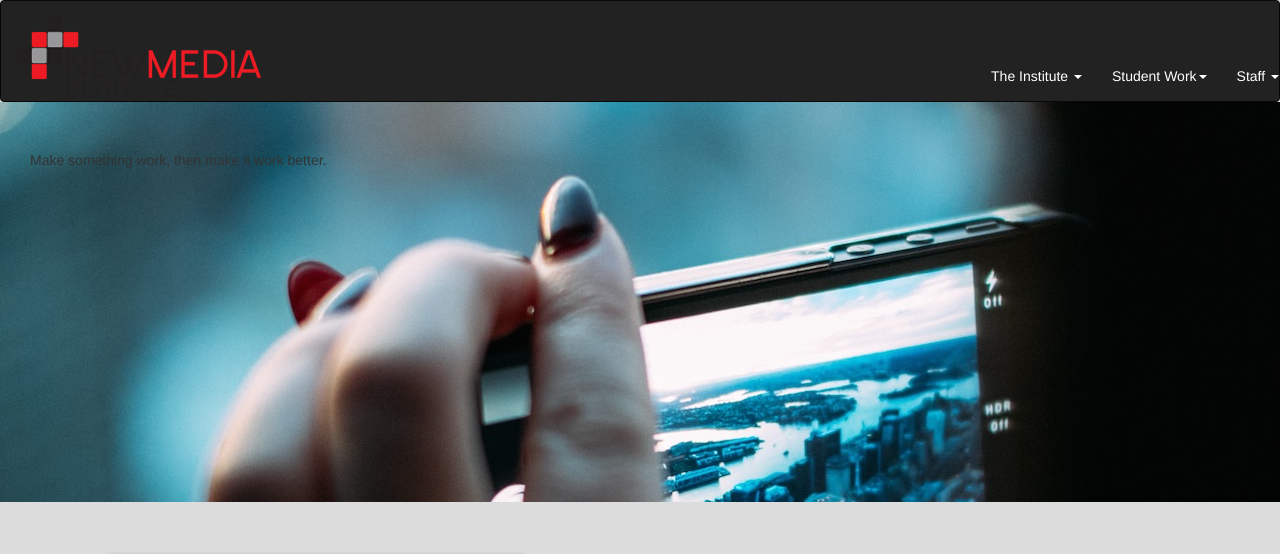
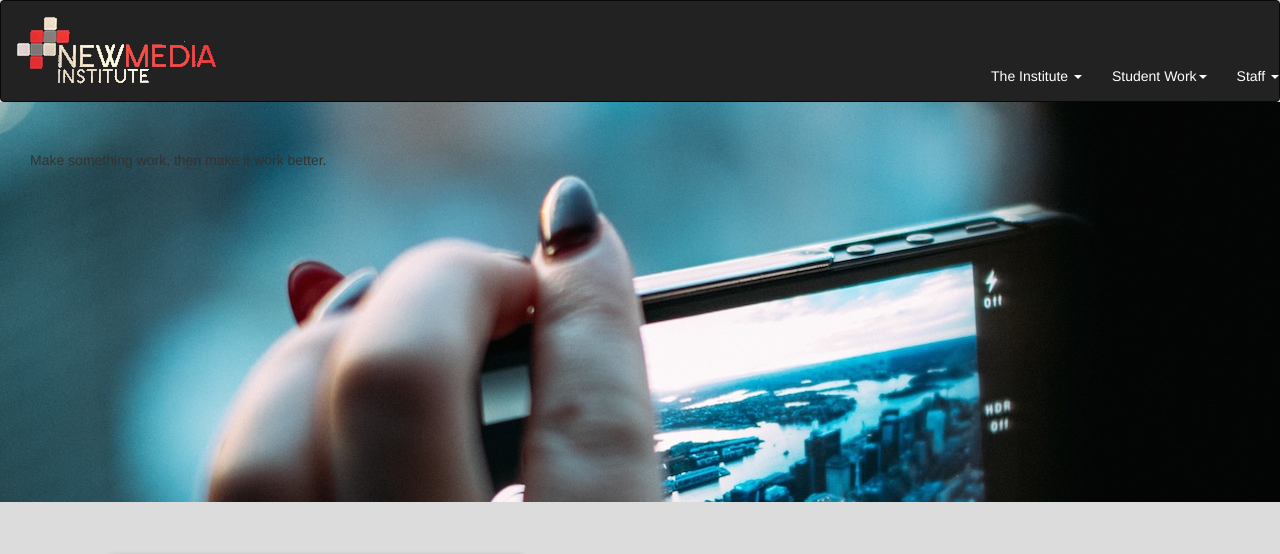
Before and after one commit to hannahnieves/NMIX-NewMedia-Redesign, a plain HTML site: page css/HHJ.html in a window 1280 px wide. Shown: the top 554 px of the page. Drawn offline with nearby package versions, Linux system fonts and the light colour scheme.

Commit message:
logo looks dope

```diff
--- a/css/HHJ.html
+++ b/css/HHJ.html
@@ -25,7 +25,7 @@
         <span class="icon-bar"></span>
         <span class="icon-bar"></span>
       </button>
-      <a class="navbar-brand" href="#"><img src="../images/newlogo.png"></a>
+      <a class="navbar-brand" href="#"><img src="../images/newlogo2.png"></a>
     </div>
 </div>
 <div id="container navbar">
```
Also changed, not shown: images/blurred_lines.jpg (added), images/iphone-4-closeup.jpg (added), images/newlogo2.png (added), 1 other file.
